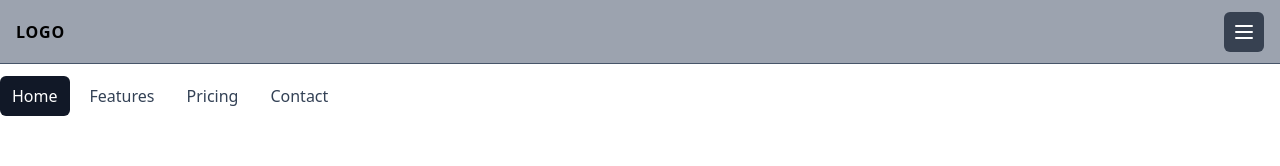
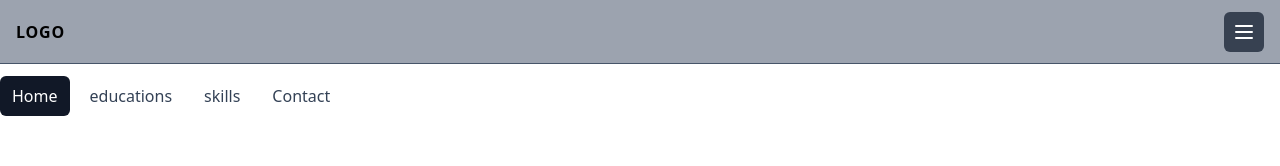
Before and after one commit to hemadlawar/my-portfolio, a React (Create React App) app: page / in a window 1280 px wide. Both pictures are taken after a click on the button 1244 px from the left and 31 px from the top of the page. Shown: the top 166 px of the page. Built offline with nearby package versions, Linux system fonts and the light colour scheme.

Commit message:
change content of navigation bar

```diff
--- a/src/components/mainPage.js
+++ b/src/components/mainPage.js
@@ -4,6 +4,7 @@ export function MainPage() {
   return (
     <div>
       <NavList />
+
     </div>
   );
 }
--- a/src/components/navList.js
+++ b/src/components/navList.js
@@ -41,13 +41,13 @@ export default function NavList() {
             href="#"
             className="block md:inline-block px-3 py-2 rounded-md hover:text-white hover:bg-gray-700 focus:outline-none focus:text-white focus:bg-gray-700"
           >
-            Features
+            educations
           </a>
           <a
             href="#"
             className="block md:inline-block px-3 py-2 rounded-md hover:text-white hover:bg-gray-700 focus:outline-none focus:text-white focus:bg-gray-700"
           >
-            Pricing
+            skills
           </a>
           <a
             href="#"
```
